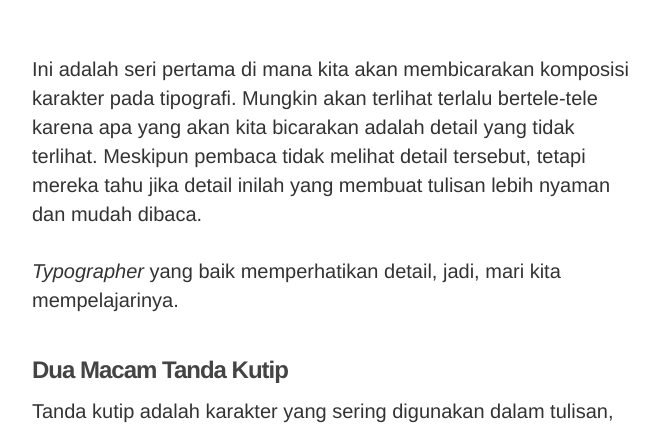
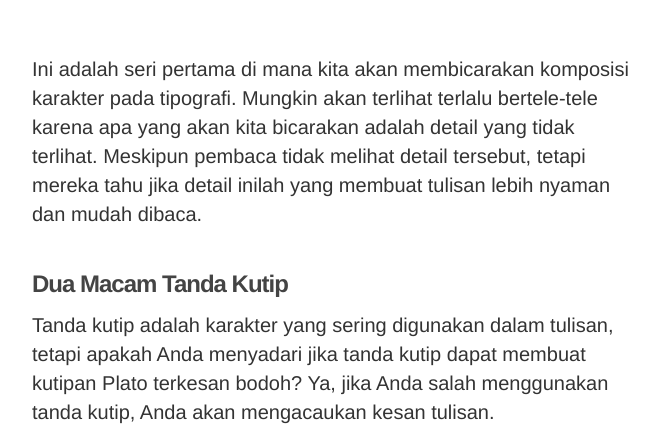
Before and after one commit to tertanda/rnsl.github.io, a Jekyll site: the page built from artikel/tipografi/_posts/2016-11-26-komposisi-tipografi-tanda-kutip.md, in a window 1280 px wide and 900 px high, scrolled down 335 px, cut to the strip 0-431 px from the top of the window. Shown: the whole strip, without its empty margins (308-967 px from the left). Built offline with Jekyll 4.4.1, drawn with Linux system fonts in a browser that asks for light colours.

Commit message:
Update 2016-11-26-komposisi-tipografi-tanda-kutip.md

```diff
--- a/artikel/tipografi/_posts/2016-11-26-komposisi-tipografi-tanda-kutip.md
+++ b/artikel/tipografi/_posts/2016-11-26-komposisi-tipografi-tanda-kutip.md
@@ -12,8 +12,6 @@
 ---
 
 Ini adalah seri pertama di mana kita akan membicarakan komposisi karakter pada tipografi. Mungkin akan terlihat terlalu bertele-tele karena apa yang akan kita bicarakan adalah detail yang tidak terlihat. Meskipun pembaca tidak melihat detail tersebut, tetapi mereka tahu jika detail inilah yang membuat tulisan lebih nyaman dan mudah dibaca.
-
-*Typographer* yang baik memperhatikan detail, jadi, mari kita mempelajarinya.
 
 ## Dua Macam Tanda Kutip
 
```
